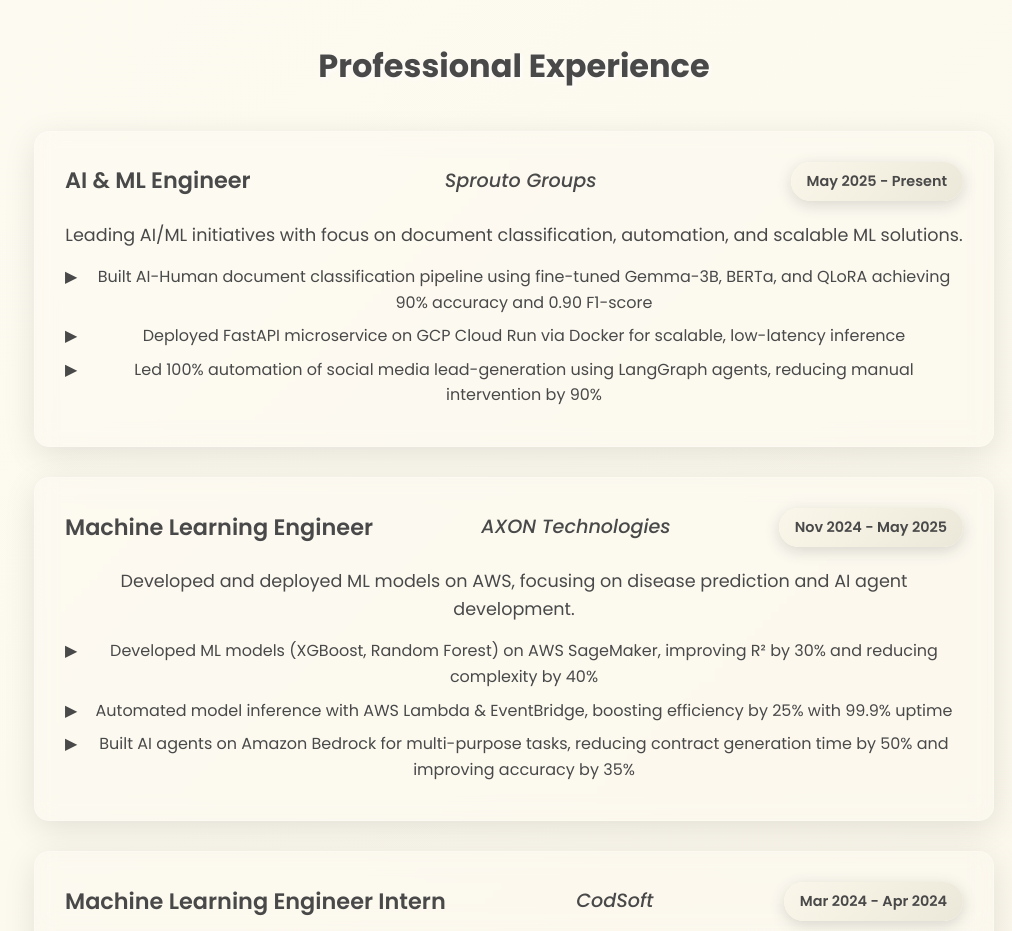
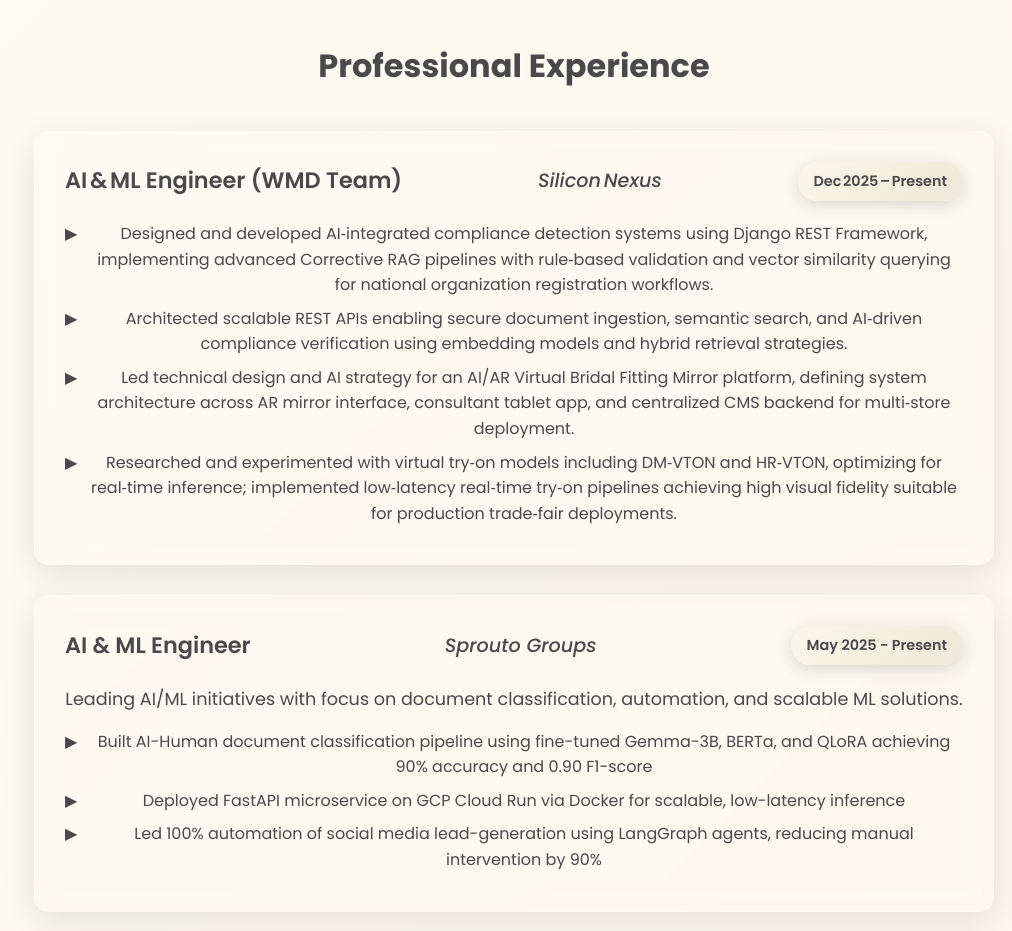
Before and after one commit to HashamAkram18/Portfolio-Website, a plain HTML site: page index.html in a window 1280 px wide. Shown: the part 1840-2771 px from the top of the page, without its empty margins (126-1138 px from the left). Drawn offline with Linux system fonts and the light colour scheme.

Commit message:
Skills updated wrt SilliconNexus

```diff
--- a/index.html
+++ b/index.html
@@ -181,6 +181,23 @@
     <section id="experience">
         <h2>Professional Experience</h2>
         <div class="experience-container">
+            <!-- new Silicon Nexus entry -->
+        <div class="experience-item">
+            <div class="experience-header">
+                <h3>AI & ML Engineer (WMD Team)</h3>
+                <h4>Silicon Nexus</h4>
+                <span class="experience-date">Dec 2025 – Present</span>
+            </div>
+            <div class="experience-content">
+                <ul>
+                    <li>Designed and developed AI‑integrated compliance detection systems using Django REST Framework, implementing advanced Corrective RAG pipelines with rule‑based validation and vector similarity querying for national organization registration workflows.</li>
+                    <li>Architected scalable REST APIs enabling secure document ingestion, semantic search, and AI‑driven compliance verification using embedding models and hybrid retrieval strategies.</li>
+                    <li>Led technical design and AI strategy for an AI/AR Virtual Bridal Fitting Mirror platform, defining system architecture across AR mirror interface, consultant tablet app, and centralized CMS backend for multi‑store deployment.</li>
+                    <li>Researched and experimented with virtual try‑on models including DM‑VTON and HR‑VTON, optimizing for real‑time inference; implemented low‑latency real‑time try‑on pipelines achieving high visual fidelity suitable for production trade‑fair deployments.</li>
+                </ul>
+            </div>
+        </div>
+
             <div class="experience-item">
                 <div class="experience-header">
                     <h3>AI & ML Engineer</h3>
```
